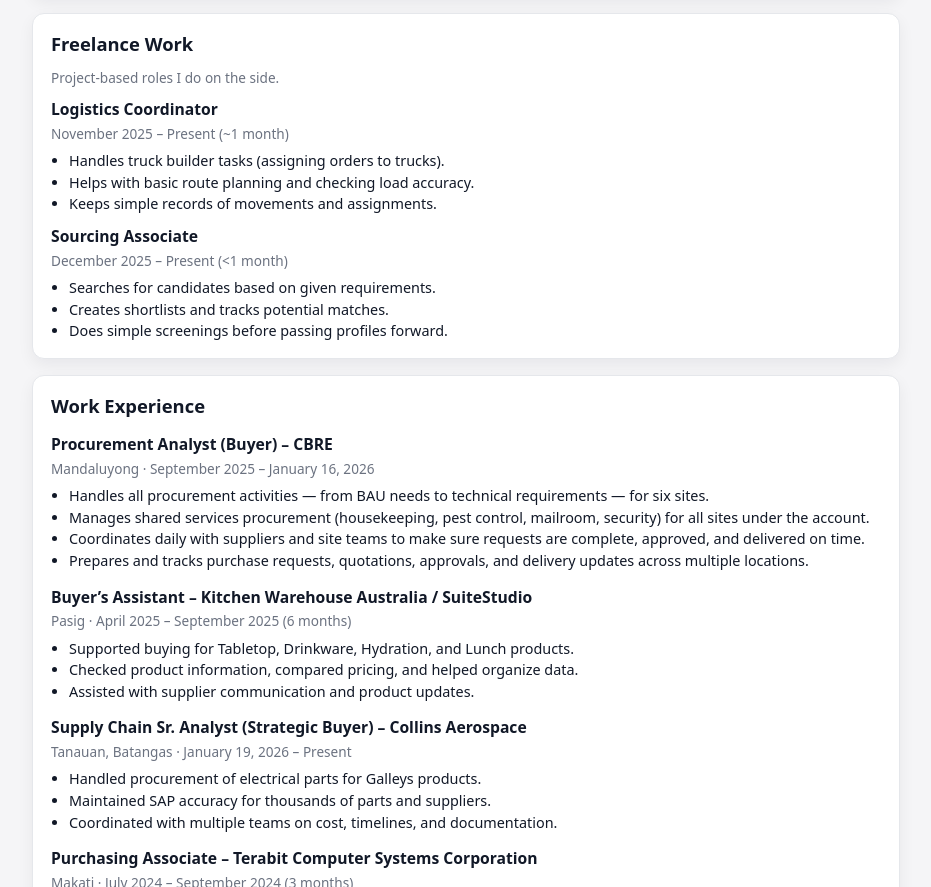
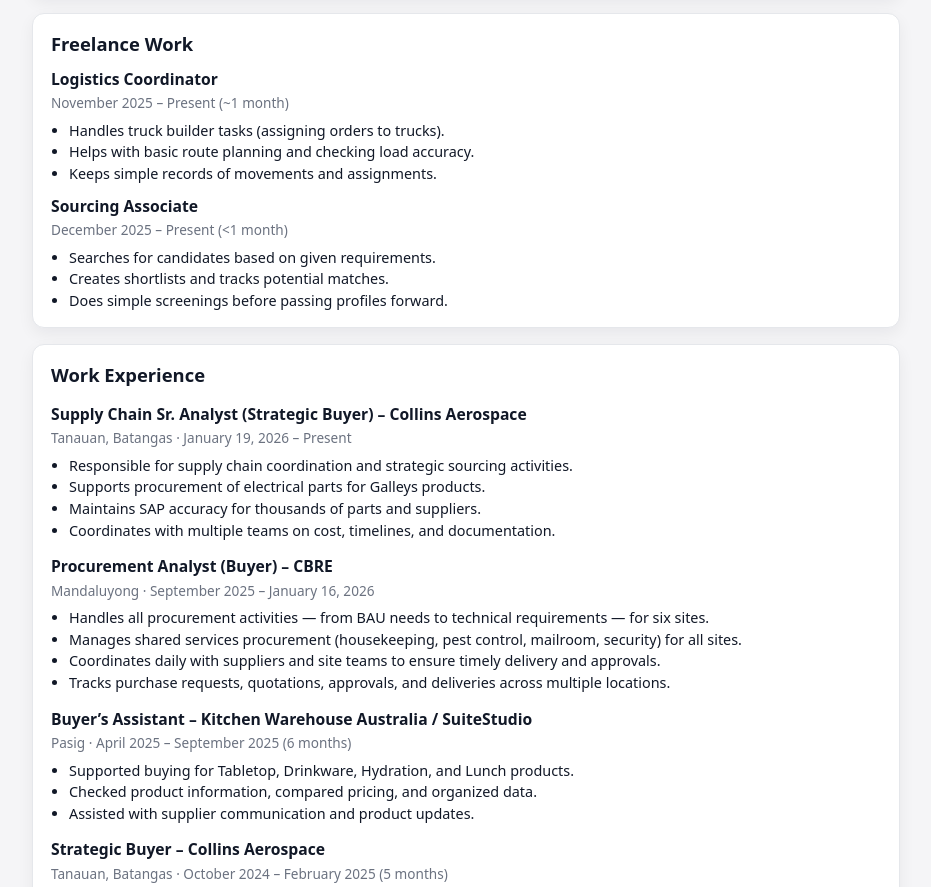
Before and after one commit to MJason-D/MJason-D.github.io, a plain HTML site: page index.html in a window 1280 px wide. Shown: the part 398-1285 px from the top of the page, without its empty margins (174-1105 px from the left). Drawn offline with Linux system fonts and the light colour scheme.

Commit message:
Update index.html

```diff
--- a/index.html
+++ b/index.html
@@ -92,6 +92,7 @@
     .btn-link:hover { background: #dbeafe; }
   </style>
 </head>
+
 <body>
 
 <header>
@@ -129,9 +130,6 @@
   <!-- FREELANCE WORK -->
   <div class="card">
     <h2>Freelance Work</h2>
-    <p class="sub" style="margin-bottom: 10px;">
-      Project-based roles I do on the side.
-    </p>
 
     <div style="margin-bottom: 10px;">
       <h3>Logistics Coordinator</h3>
@@ -158,14 +156,24 @@
   <div class="card">
     <h2>Work Experience</h2>
 
+    <!-- COLLINS NEW ROLE (TOP) -->
+    <div class="section-title">Supply Chain Sr. Analyst (Strategic Buyer) – Collins Aerospace</div>
+    <p class="sub">Tanauan, Batangas · January 19, 2026 – Present</p>
+    <ul>
+      <li>Responsible for supply chain coordination and strategic sourcing activities.</li>
+      <li>Supports procurement of electrical parts for Galleys products.</li>
+      <li>Maintains SAP accuracy for thousands of parts and suppliers.</li>
+      <li>Coordinates with multiple teams on cost, timelines, and documentation.</li>
+    </ul>
+
     <!-- CBRE -->
     <div class="section-title">Procurement Analyst (Buyer) – CBRE</div>
     <p class="sub">Mandaluyong · September 2025 – January 16, 2026</p>
     <ul>
       <li>Handles all procurement activities — from BAU needs to technical requirements — for six sites.</li>
-      <li>Manages shared services procurement (housekeeping, pest control, mailroom, security) for all sites under the account.</li>
-      <li>Coordinates daily with suppliers and site teams to make sure requests are complete, approved, and delivered on time.</li>
-      <li>Prepares and tracks purchase requests, quotations, approvals, and delivery updates across multiple locations.</li>
+      <li>Manages shared services procurement (housekeeping, pest control, mailroom, security) for all sites.</li>
+      <li>Coordinates daily with suppliers and site teams to ensure timely delivery and approvals.</li>
+      <li>Tracks purchase requests, quotations, approvals, and deliveries across multiple locations.</li>
     </ul>
 
     <!-- KITCHEN WAREHOUSE -->
@@ -173,13 +181,13 @@
     <p class="sub">Pasig · April 2025 – September 2025 (6 months)</p>
     <ul>
       <li>Supported buying for Tabletop, Drinkware, Hydration, and Lunch products.</li>
-      <li>Checked product information, compared pricing, and helped organize data.</li>
+      <li>Checked product information, compared pricing, and organized data.</li>
       <li>Assisted with supplier communication and product updates.</li>
     </ul>
 
-    <!-- COLLINS -->
-    <div class="section-title">Supply Chain Sr. Analyst (Strategic Buyer) – Collins Aerospace</div>
-    <p class="sub">Tanauan, Batangas · January 19, 2026 – Present</p>
+    <!-- OLD COLLINS ROLE -->
+    <div class="section-title">Strategic Buyer – Collins Aerospace</div>
+    <p class="sub">Tanauan, Batangas · October 2024 – February 2025 (5 months)</p>
     <ul>
       <li>Handled procurement of electrical parts for Galleys products.</li>
       <li>Maintained SAP accuracy for thousands of parts and suppliers.</li>
```
